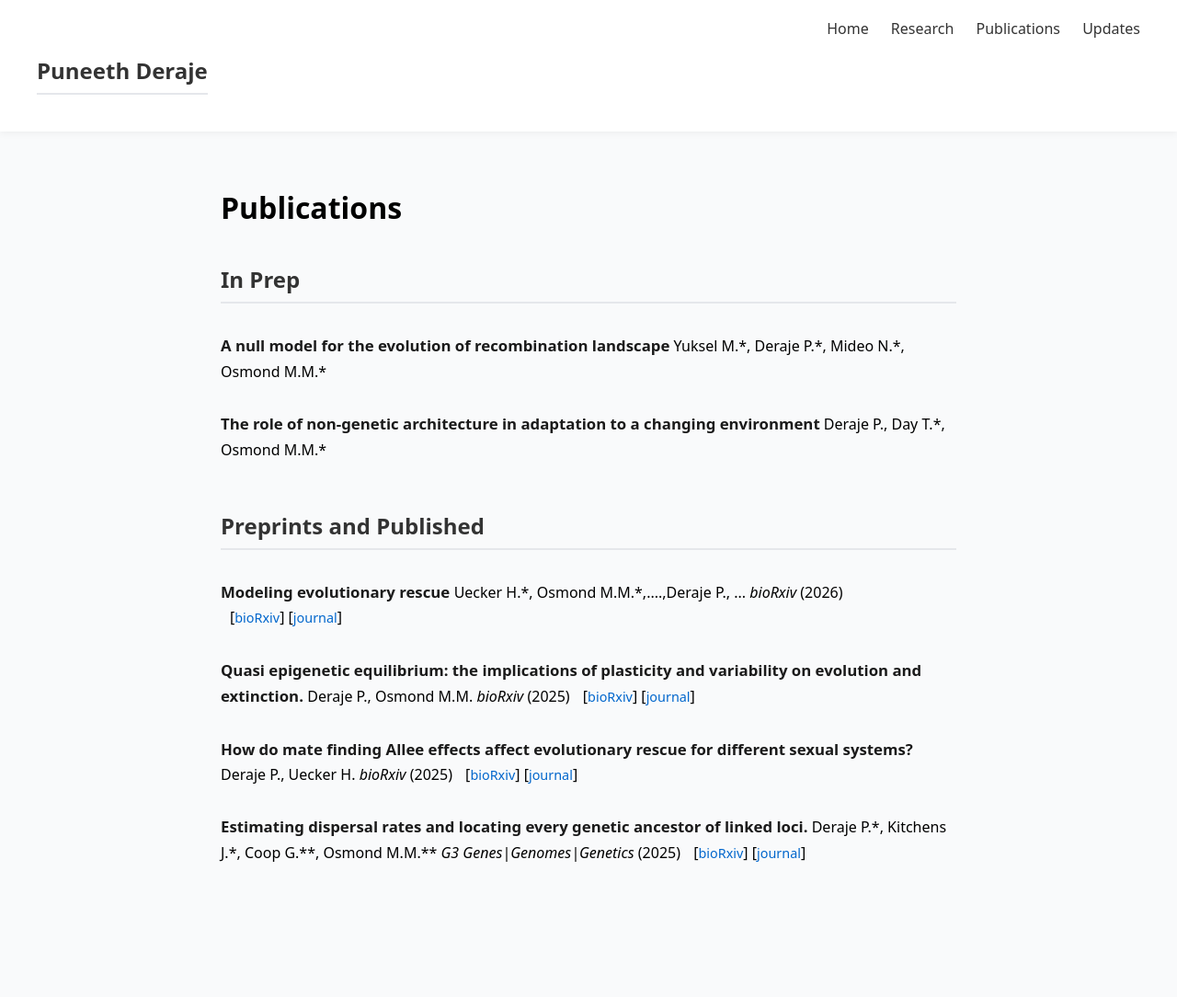
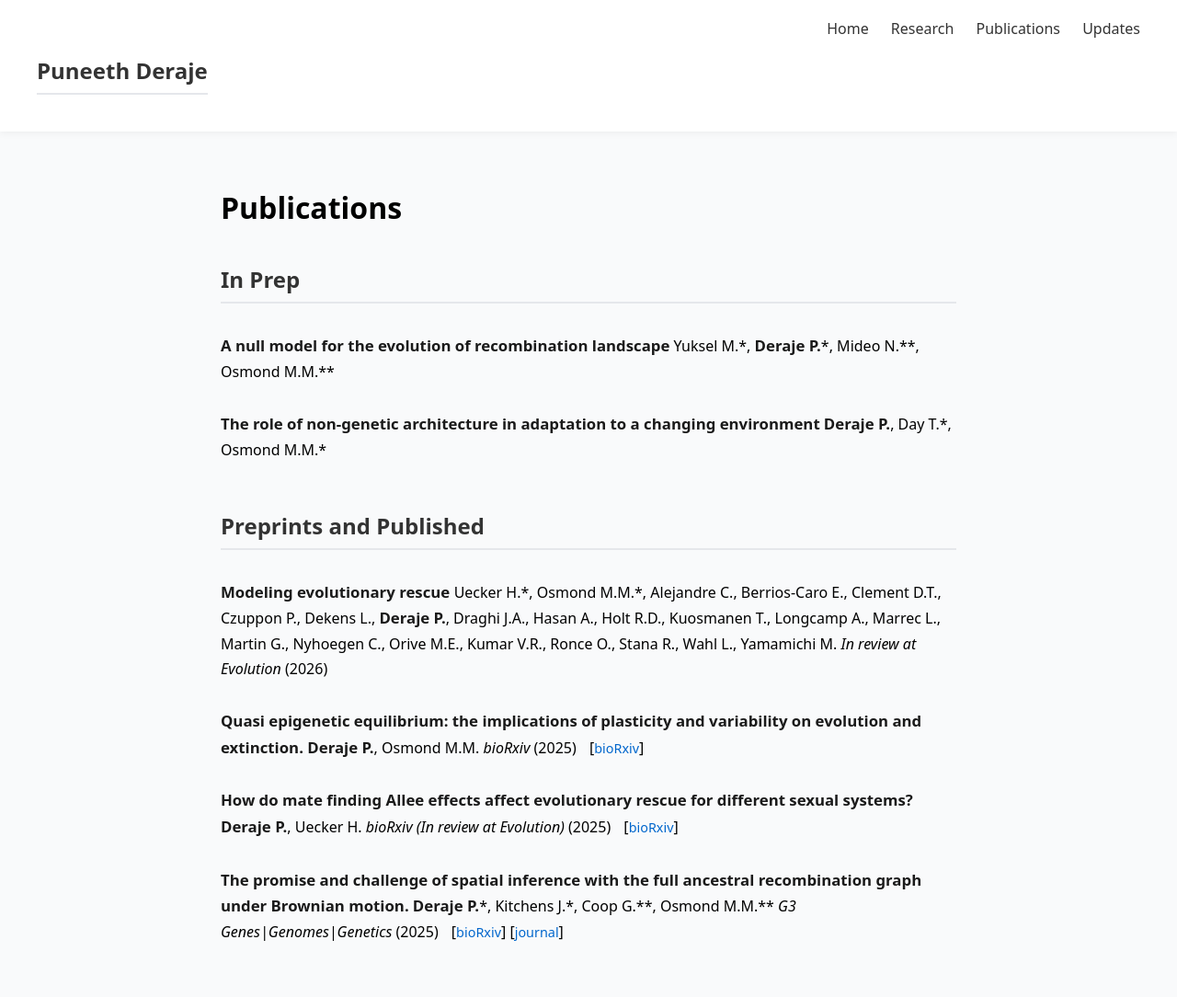
Before and after one commit to puneethderaje/puneethderaje.github.io, a Jekyll site: the page built from publications.html, in a window 1280 px wide. Shown: the whole page at 92% size. Built offline with Jekyll 4.4.1, drawn with Linux system fonts in a browser that asks for light colours; before the commit the page ends 998 px from its top, so only the background shows below that.

Commit message:
Updating information

```diff
--- a/_data/in_prep.yml
+++ b/_data/in_prep.yml
@@ -1,5 +1,5 @@
 - title: "A null model for the evolution of recombination landscape"
-  authors: "Yuksel M.*, Deraje P.*, Mideo N.*, Osmond M.M.*"
+  authors: "Yuksel M.*, <strong>Deraje P.</strong>*, Mideo N.**, Osmond M.M.**"
 
 - title: "The role of non-genetic architecture in adaptation to a changing environment"
-  authors: "Deraje P., Day T.*, Osmond M.M.*"
+  authors: "<strong>Deraje P.</strong>, Day T.*, Osmond M.M.*"
--- a/_data/publications.yml
+++ b/_data/publications.yml
@@ -1,28 +1,26 @@
 - title: "Modeling evolutionary rescue "
-  authors: "Uecker H.*, Osmond M.M.*,....,Deraje P., ..."
-  venue: "bioRxiv"
+  authors: "Uecker H.*, Osmond M.M.*, Alejandre C., Berrios-Caro E., Clement D.T., Czuppon P., Dekens L., <strong>Deraje P.</strong>, Draghi J.A., Hasan A., Holt R.D., Kuosmanen T., Longcamp A., Marrec L., Martin G., Nyhoegen C., Orive M.E., Kumar V.R., Ronce O., Stana R., Wahl L., Yamamichi M."
+  venue: "In review at <em>Evolution</em>"
   year: 2026
-  biorxiv: "https://biorxiv.org/yyyy"
-  journal: "https://doi.org/yyyy"
   contribution: "Section on non-genetic influences on evolutionary rescue"
 
 - title: "Quasi epigenetic equilibrium: the implications of plasticity and variability on evolution and extinction. "
-  authors: "Deraje P., Osmond M.M."
+  authors: "<strong>Deraje P.</strong>, Osmond M.M."
   venue: "bioRxiv"
   year: 2025
-  biorxiv: "https://biorxiv.org/yyyy"
-  journal: "https://doi.org/yyyy"
+  biorxiv: "https://www.biorxiv.org/content/10.1101/2025.08.27.672696v1.abstract"
+
 
 - title: "How do mate finding Allee effects affect evolutionary rescue for different sexual systems?"
-  authors: "Deraje P., Uecker H."
-  venue: "bioRxiv"
+  authors: "<strong>Deraje P.</strong>, Uecker H."
+  venue: "bioRxiv (In review at <em>Evolution</em>)"
   year: 2025
-  biorxiv: "https://biorxiv.org/yyyy"
-  journal: "https://doi.org/yyyy"
+  biorxiv: "https://www.biorxiv.org/content/10.1101/2025.09.27.678992v1.abstract"
 
-- title: "Estimating dispersal rates and locating every genetic ancestor of linked loci."
-  authors: "Deraje P.*, Kitchens J.*, Coop G.**, Osmond M.M.**"
+
+- title: "The promise and challenge of spatial inference with the full ancestral recombination graph under Brownian motion."
+  authors: "<strong>Deraje P.</strong>*, Kitchens J.*, Coop G.**, Osmond M.M.**"
   venue: "G3 Genes|Genomes|Genetics"
   year: 2025
-  biorxiv: "https://biorxiv.org/xxxx"
-  journal: "https://doi.org/xxxx"
+  biorxiv: "https://www.biorxiv.org/content/10.1101/2024.04.10.588900v2"
+  journal: "https://doi.org/10.1093/g3journal/jkaf214"
```
